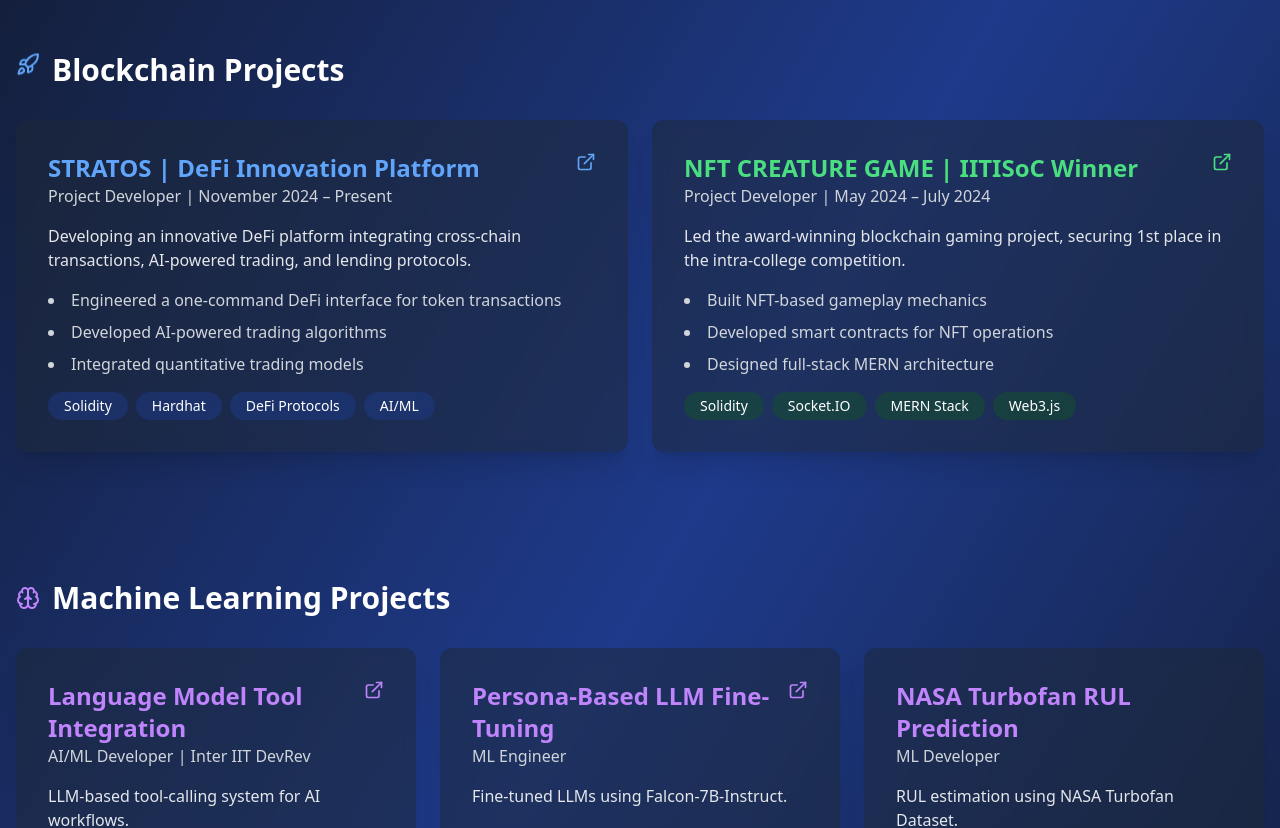
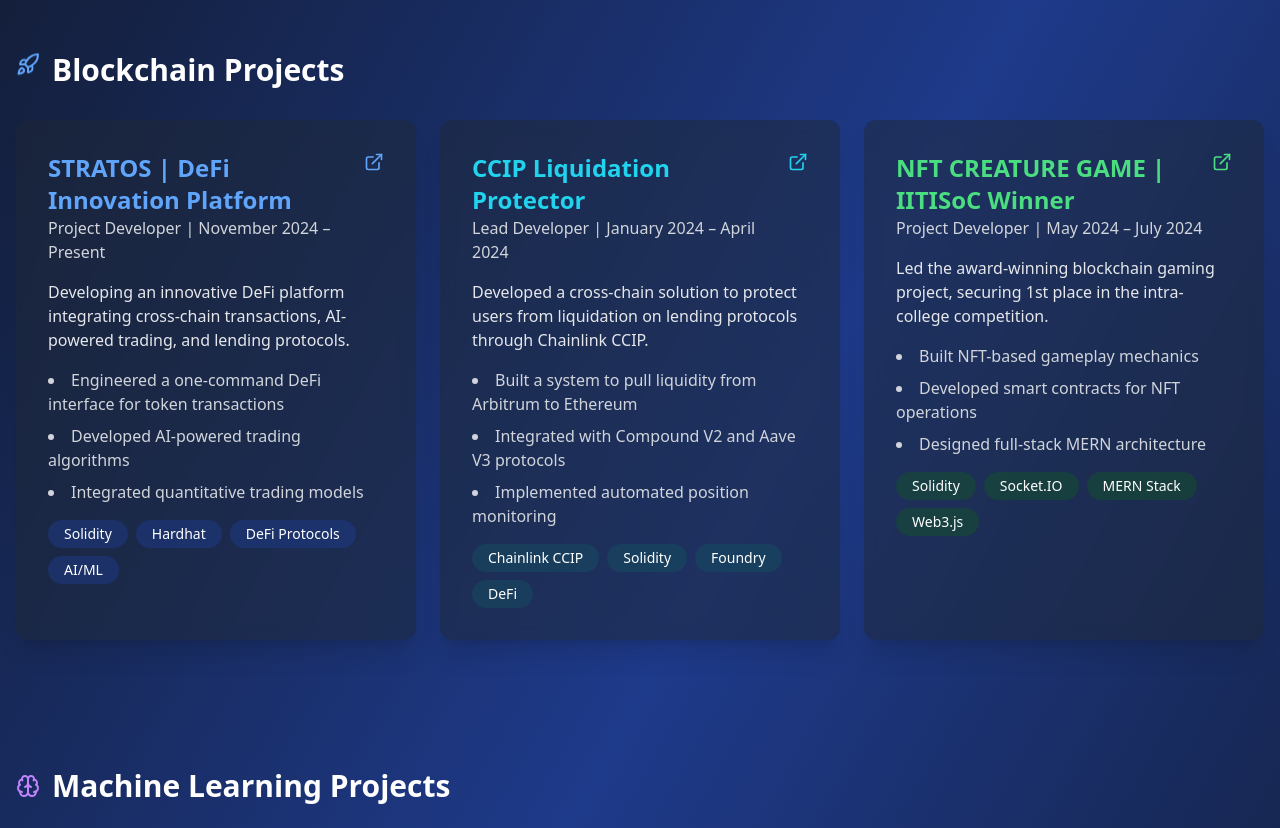
Before and after one commit to shorya27/shorya27.github.io, a React (Vite) app: page / in a window 1280 px wide. Shown: the part 460-1288 px from the top of the page. Built offline with nearby package versions, Linux system fonts and the light colour scheme.

Commit message:
Update App.tsx

```diff
--- a/src/App.tsx
+++ b/src/App.tsx
@@ -102,7 +102,7 @@ function App() {
           Blockchain Projects
         </h2>
 
-        <div className="grid grid-cols-1 md:grid-cols-2 gap-6">
+        <div className="grid grid-cols-1 md:grid-cols-3 gap-6">
           {/* STRATOS */}
           <div className="bg-gray-800/50 backdrop-blur rounded-xl p-8 transform hover:scale-[1.03] transition-all duration-300 shadow-xl">
             <div className="flex justify-between items-start mb-4">
@@ -148,6 +148,54 @@ function App() {
               </span>
               <span className="px-4 py-1 bg-blue-900/50 rounded-full text-sm hover:bg-blue-800/50 transition-colors">
                 AI/ML
+              </span>
+            </div>
+          </div>
+
+          {/* CCIP Liquidation Protector */}
+          <div className="bg-gray-800/50 backdrop-blur rounded-xl p-8 transform hover:scale-[1.03] transition-all duration-300 shadow-xl">
+            <div className="flex justify-between items-start mb-4">
+              <div>
+                <h3 className="text-2xl font-bold text-cyan-400">
+                  CCIP Liquidation Protector
+                </h3>
+                <p className="text-gray-300">
+                  Lead Developer | January 2024 – April 2024
+                </p>
+              </div>
+              <a
+                href="https://github.com/DSC-IITI/Cross-Chain-Liquidity-Protector"
+                className="text-cyan-400 hover:text-cyan-300 hover:rotate-12 transition-transform"
+              >
+                <ExternalLink size={20} />
+              </a>
+            </div>
+            <p className="mb-4 text-gray-200">
+              Developed a cross-chain solution to protect users from liquidation on lending protocols through Chainlink CCIP.
+            </p>
+            <ul className="list-disc list-inside space-y-2 text-gray-300">
+              <li className="hover:translate-x-2 transition-transform">
+                Built a system to pull liquidity from Arbitrum to Ethereum
+              </li>
+              <li className="hover:translate-x-2 transition-transform">
+                Integrated with Compound V2 and Aave V3 protocols
+              </li>
+              <li className="hover:translate-x-2 transition-transform">
+                Implemented automated position monitoring
+              </li>
+            </ul>
+            <div className="mt-4 flex flex-wrap gap-2">
+              <span className="px-4 py-1 bg-cyan-900/50 rounded-full text-sm hover:bg-cyan-800/50 transition-colors">
+                Chainlink CCIP
+              </span>
+              <span className="px-4 py-1 bg-cyan-900/50 rounded-full text-sm hover:bg-cyan-800/50 transition-colors">
+                Solidity
+              </span>
+              <span className="px-4 py-1 bg-cyan-900/50 rounded-full text-sm hover:bg-cyan-800/50 transition-colors">
+                Foundry
+              </span>
+              <span className="px-4 py-1 bg-cyan-900/50 rounded-full text-sm hover:bg-cyan-800/50 transition-colors">
+                DeFi
               </span>
             </div>
           </div>
@@ -202,6 +250,7 @@ function App() {
           </div>
         </div>
       </section>
+
 
       {/* Machine Learning Projects */}
       <section className="container mx-auto px-4 py-16 animate-on-scroll">
```
